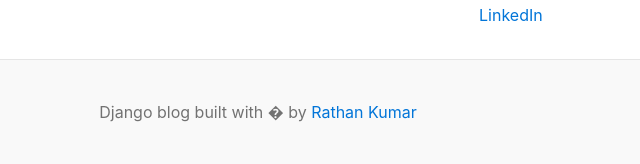
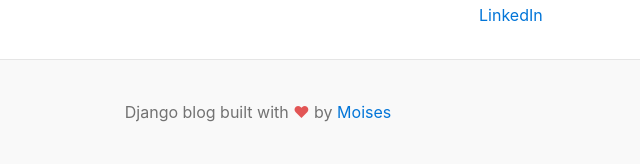
Before and after one commit to LinuxEater/blog-news-project, a Django app: page / in a window 1280 px wide. Shown: the part 871-1035 px from the top of the page, without its empty margins (382-1022 px from the left). Run offline with Django 5.2, Linux system fonts and the light colour scheme; data comes from the database, SQL or seed files in the repository.

```diff
--- a/templates/home.html
+++ b/templates/home.html
@@ -103,7 +103,7 @@
 
 </div>
 <footer class="blog-footer">
-  <p>Django blog built with � by <a href="#">Rathan Kumar</a></p>
+  <p>Django blog built with <span style="color: #e25555;">&hearts;</span> by <a href="https://github.com/LinuxEater" target="_blank">Moises</a></p>
 </footer>
 </body>
 </html>
```
Also changed, not shown: README.md (added), 1 other file.
